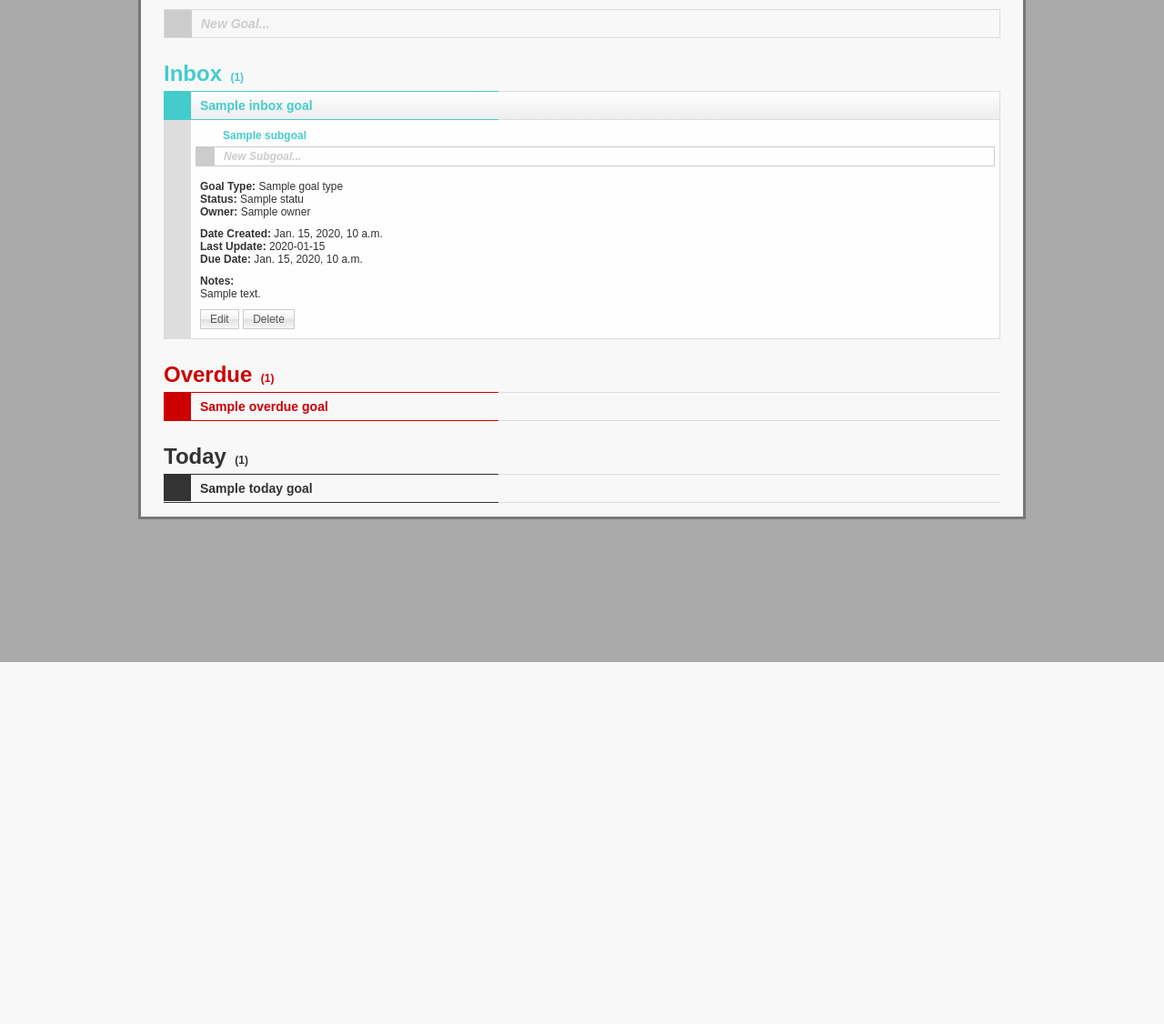
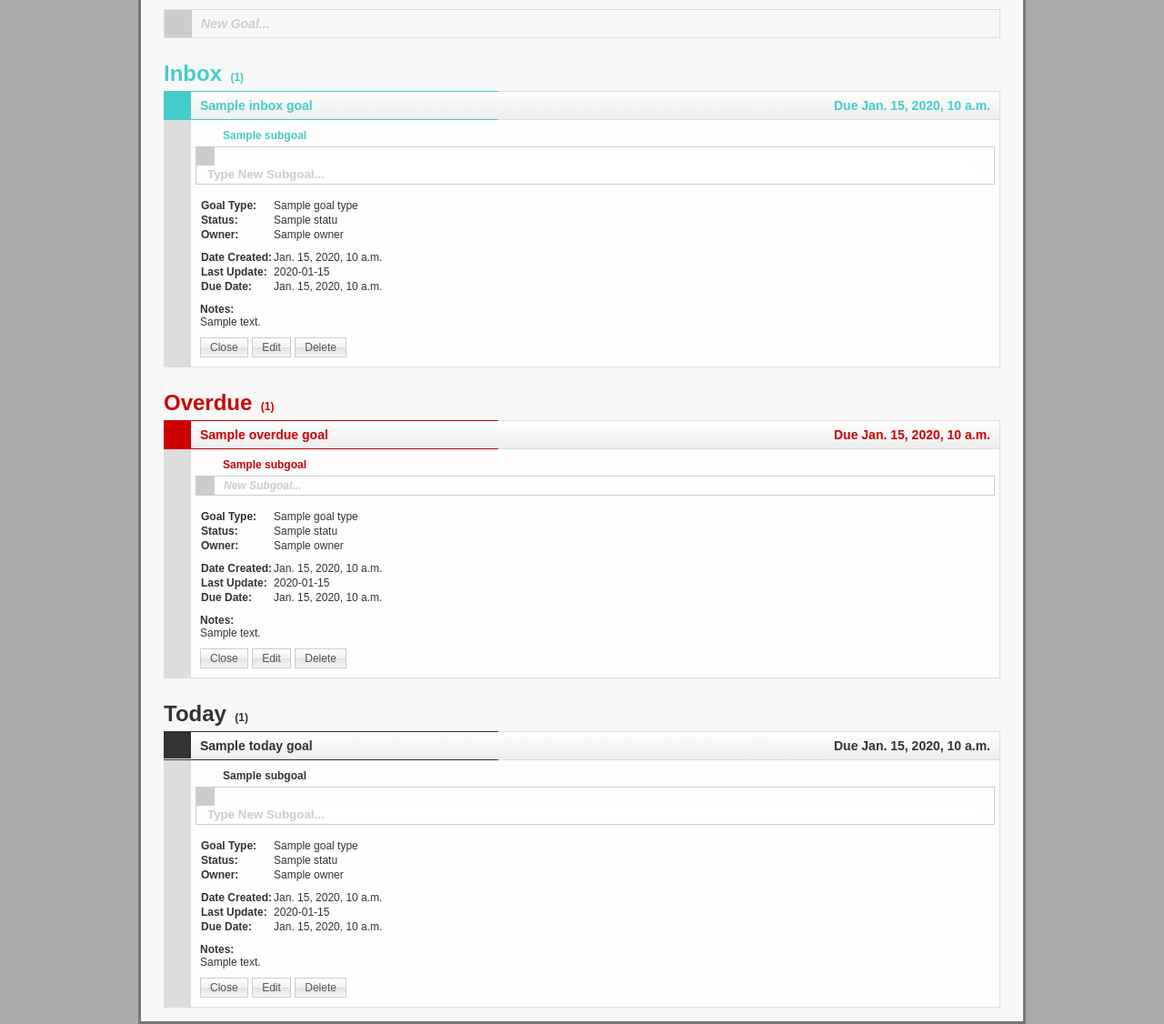
Before and after one commit to tyler-stone/goals_webapp, a Django app: template goals_webapp/templates/home.html in a window 1280 px wide. Shown: the part 72-1198 px from the top of the page at 91% size. Before the commit the page ends 800 px from the top, so only its background shows below. Run offline with Django 3.2, Linux system fonts and the light colour scheme; the template is opened without the code that fills it: most values are stand-ins (such as "Sample title", 1, 10 or a date in 2020); parts of the project's set-up code (start-up, migrations or seed data) failed here and were passed over.

Commit message:
modified layout, added detailed views for each goal status

```diff
--- a/goals_mgmt/utils.py
+++ b/goals_mgmt/utils.py
@@ -13,4 +13,4 @@ def update_flags(request):
 		else:
 			x.flag = Flag.objects.get(title="None")
 		x.save()
-	return HttpResponseRedirect('/goals/')
+	return HttpResponseRedirect('/goals/home')
--- a/goals_webapp/assets/css/main.css
+++ b/goals_webapp/assets/css/main.css
@@ -50,6 +50,13 @@ p {
 	margin: 0;
 	font-size: 12px;
 	color: #333;
+}
+
+
+table {
+	font-size: 12px;
+	color: #333;
+	border-spacing: 0px;
 }
 
 #make_new {
@@ -206,6 +213,10 @@ p {
 	margin-top: 10px;
 }
 
+.pad_top_10 {
+	padding-top: 10px;
+}
+
 .button {
 	font-size: 12px;
 	display: inline-block;
@@ -234,3 +245,18 @@ p {
 	background: linear-gradient(to bottom, #f6f6f6 0%,#e1e1e1 49%,#f1f1f1 50%,#ffffff 100%);
 	filter: progid:DXImageTransform.Microsoft.gradient( startColorstr='#f6f6f6', endColorstr='#ffffff',GradientType=0 );
 }
+
+.subgoal_text {
+	border: 0;
+	width: 837px;
+	height: 100%;
+	font-weight: bold;
+	color: #ccc;
+	outline: none;
+}
+
+.minview_right {
+	float: right;
+	position: relative;
+	top: -10px;
+}
--- a/goals_webapp/templates/home.html
+++ b/goals_webapp/templates/home.html
@@ -32,6 +32,7 @@
 					<div class="progressbar"><div class="inbox"></div></div>
 					<div class="goal_flag inbox"></div>
 					<span>{{ x.title }}</span>
+					<span class="minview_right">Due {{ x.date_due }}</span>
 					<div class="progressbar"><div class="inbox"></div></div>
 				</div>
 				<div class="goal_detailview">
@@ -44,20 +45,23 @@
 					{% endfor %}
 						<div class="subgoal subgoal_status_makenew">
 						<div class="goal_flag subgoal_status_makenew"></div>
-							<span><i>New Subgoal...</i></span>
+							<span><input type="text" class="subgoal_text" onClick="this.select();" value="Type New Subgoal..."></span>
 						</div>
 					</div>
 					<div class="goal_data">
-						<p><b>Goal Type:</b> {{ x.goal_type.title }}</p>
-						<p><b>Status:</b> {{ x.status.title }}</p>
-						<p><b>Owner:</b> {{ x.owner.get_full_name }}</p>
-						<p class="marg_top_10"><b>Date Created:</b> {{ x.date_created }}</p>
-						<p><b>Last Update:</b> {{ x.last_update }}</p>
-						<p><b>Due Date:</b> {{ x.date_due }}</p>
+						<table border="0">
+							<tr><td><b>Goal Type:</b></td><td> {{ x.goal_type.title }}</td></tr>
+							<tr><td><b>Status:</b></td><td> {{ x.status.title }}</td></tr>
+							<tr><td><b>Owner:</b></td><td> {{ x.owner.get_full_name }}</td></tr>
+							<tr><td class="pad_top_10"><b>Date Created:</b></td><td class="pad_top_10"> {{ x.date_created }}</td></tr>
+							<tr><td><b>Last Update:</b></td><td> {{ x.last_update }}</td></tr>
+							<tr><td><b>Due Date:</b></td><td> {{ x.date_due }}</td></tr>
+						</table>
 						<p class="marg_top_10"><b>Notes:</b><br /> {{ x.notes }}</p>
 						<div class="marg_top_10">
+							<a href="#"><div class="button">Close</div></a>
 							<a href="#"><div class="button">Edit</div></a>
-						<a href="#"><div class="button">Delete</div></a>
+							<a href="#"><div class="button delete">Delete</div></a>
 						</div>
 					</div>
 				</div>
@@ -74,10 +78,43 @@
 			<h3>({{ count }})</h3>
 			{% for x in overdue_goals %}
 				<div class="goal">
+					<div class="goal_minview">
 						<div class="progressbar"><div class="overdue"></div></div>
 						<div class="goal_flag overdue"></div>
 						<span>{{ x.title }}</span>
+						<span class="minview_right">Due {{ x.date_due }}</span>
 						<div class="progressbar"><div class="overdue"></div></div>
+					</div>
+					<div class="goal_detailview">
+						<div class="subgoal_wrapper">
+						{% for y in x.subgoal_set.all %}
+							<div class="subgoal subgoal_status_{{ y.status }}">
+							<div class="goal_flag subgoal_status_{{ y.status }}"></div>
+								<span>{{ y.title }}</span>
+							</div>
+						{% endfor %}
+							<div class="subgoal subgoal_status_makenew">
+							<div class="goal_flag subgoal_status_makenew"></div>
+								<span><i>New Subgoal...</i></span>
+							</div>
+						</div>
+						<div class="goal_data">
+							<table border="0">
+								<tr><td><b>Goal Type:</b></td><td> {{ x.goal_type.title }}</td></tr>
+								<tr><td><b>Status:</b></td><td> {{ x.status.title }}</td></tr>
+								<tr><td><b>Owner:</b></td><td> {{ x.owner.get_full_name }}</td></tr>
+								<tr><td class="pad_top_10"><b>Date Created:</b></td><td class="pad_top_10"> {{ x.date_created }}</td></tr>
+								<tr><td><b>Last Update:</b></td><td> {{ x.last_update }}</td></tr>
+								<tr><td><b>Due Date:</b></td><td> {{ x.date_due }}</td></tr>
+							</table>
+							<p class="marg_top_10"><b>Notes:</b><br /> {{ x.notes }}</p>
+							<div class="marg_top_10">
+								<a href="#"><div class="button">Close</div></a>
+								<a href="#"><div class="button">Edit</div></a>
+								<a href="#"><div class="button delete">Delete</div></a>
+							</div>
+						</div>
+					</div>
 				</div>
 			{% endfor %}
 		</div>
@@ -91,10 +128,43 @@
 			<h3>({{ count }})</h3>
 			{% for x in today_goals %}
 				<div class="goal">
+					<div class="goal_minview">
 						<div class="goal_flag today"></div>
 						<div class="progressbar"><div class="today"></div></div>
 						<span>{{ x.title }}</span>
+						<span class="minview_right">Due {{ x.date_due }}</span>
 						<div class="progressbar"><div class="today"></div></div>
+					</div>
+					<div class="goal_detailview">
+						<div class="subgoal_wrapper">
+						{% for y in x.subgoal_set.all %}
+							<div class="subgoal subgoal_status_{{ y.status }}">
+							<div class="goal_flag subgoal_status_{{ y.status }}"></div>
+								<span>{{ y.title }}</span>
+							</div>
+						{% endfor %}
+							<div class="subgoal subgoal_status_makenew">
+							<div class="goal_flag subgoal_status_makenew"></div>
+								<span><input type="text" class="subgoal_text" onClick="this.select();" value="Type New Subgoal..."></span>
+							</div>
+						</div>
+						<div class="goal_data">
+							<table border="0">
+								<tr><td><b>Goal Type:</b></td><td> {{ x.goal_type.title }}</td></tr>
+								<tr><td><b>Status:</b></td><td> {{ x.status.title }}</td></tr>
+								<tr><td><b>Owner:</b></td><td> {{ x.owner.get_full_name }}</td></tr>
+								<tr><td class="pad_top_10"><b>Date Created:</b></td><td class="pad_top_10"> {{ x.date_created }}</td></tr>
+								<tr><td><b>Last Update:</b></td><td> {{ x.last_update }}</td></tr>
+								<tr><td><b>Due Date:</b></td><td> {{ x.date_due }}</td></tr>
+							</table>
+							<p class="marg_top_10"><b>Notes:</b><br /> {{ x.notes }}</p>
+							<div class="marg_top_10">
+								<a href="#"><div class="button">Close</div></a>
+								<a href="#"><div class="button">Edit</div></a>
+								<a href="#"><div class="button delete">Delete</div></a>
+							</div>
+						</div>
+					</div>
 				</div>
 			{% endfor %}
 		</div>
```
Lines whose indentation alone changed are shown as unchanged.
